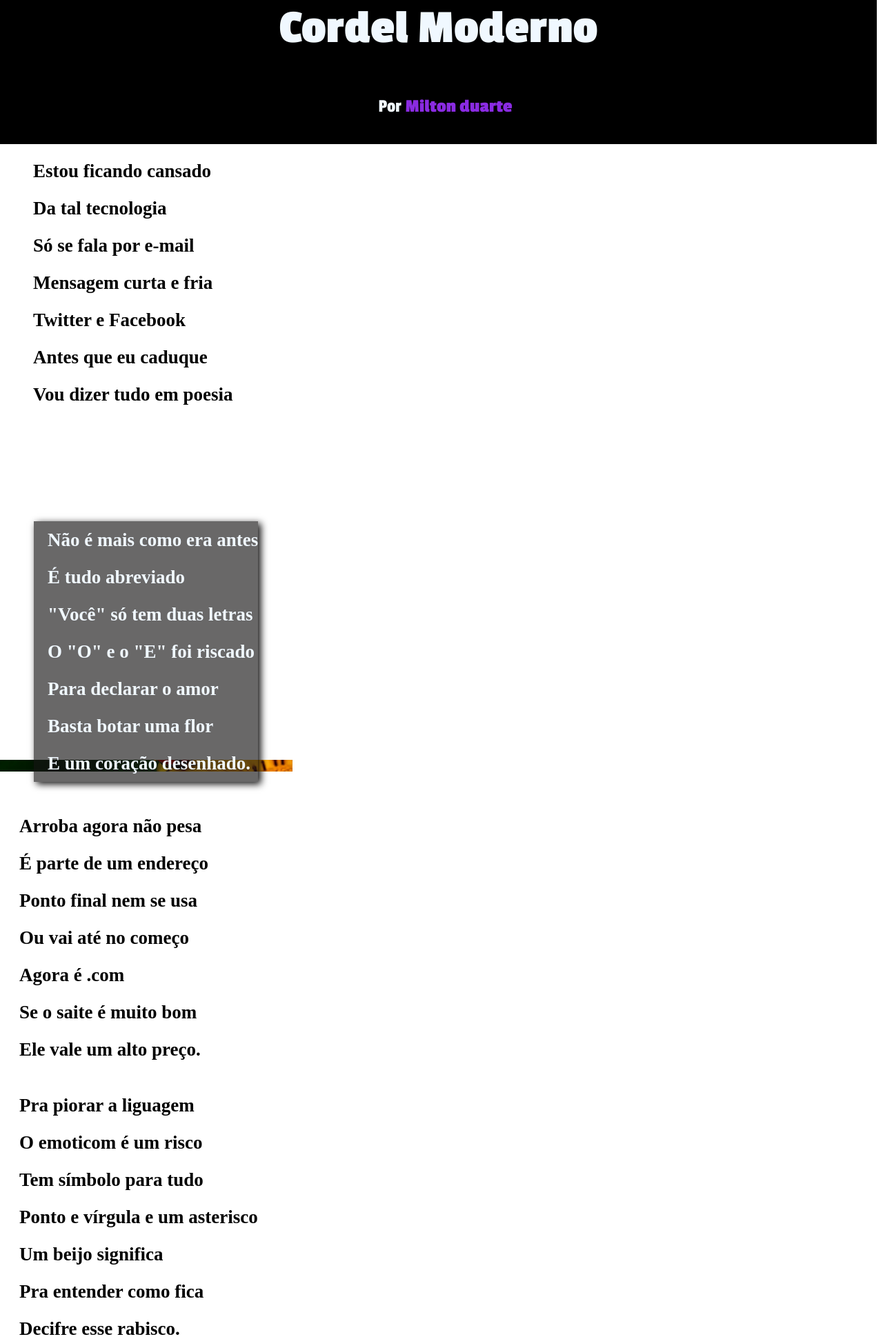
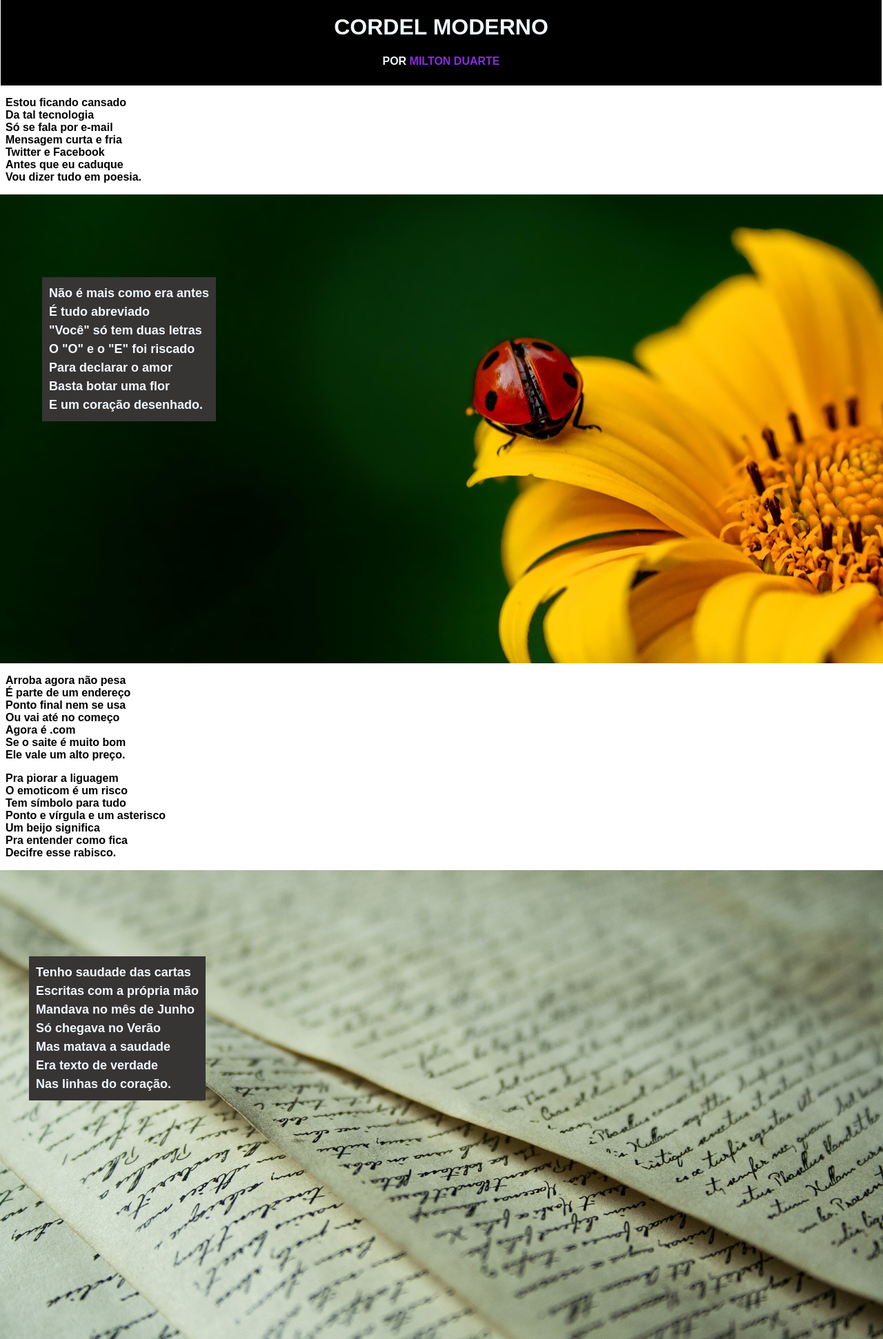
Before and after one commit to andremiquilino/projeto-cordel, a plain HTML site: page index.html in a window 1280 px wide. Shown: the part 18-1960 px from the top of the page at 69% size. Drawn offline with Linux system fonts and the light colour scheme.

Commit message:
correção do site

```diff
--- a/index.html
+++ b/index.html
@@ -3,45 +3,38 @@
 <head>
     <meta charset="UTF-8">
     <meta name="viewport" content="width=device-width, initial-scale=1.0">
-    <title>Projeto Cordel</title>
+    <title>Projeto Cordel </title>
     <link rel="stylesheet" href="style.css">
-    <style>
-        p{
-            font-size: 27px;
-        }
-    </style>
 </head>
 <body>
     <main>
         <h1>Cordel Moderno</h1>
-        <p>Por <strong><a href="https://www.recantodasletras.com.br/poesias/3186743" target="_blank">Milton duarte</a></strong></p>
+        <p>Por <a href="https://www.recantodasletras.com.br/poesias" target="_blank">Milton Duarte</a></p>
     </main>
-    <nav>
-        <p><strong>
+
+<p>
     Estou ficando cansado <br>
     Da tal tecnologia <br>
     Só se fala por e-mail <br>
     Mensagem curta e fria <br>
     Twitter e Facebook <br>
     Antes que eu caduque <br>
-                Vou dizer tudo em poesia
-        </strong></p>
-    </nav>
-    <header>
+    Vou dizer tudo em poesia. <br>
+</p>
+
+<div class="img1">
     <p>
-            <strong>
         Não é mais como era antes <br>
         É tudo abreviado <br>
         "Você" só tem duas letras <br>
         O "O" e o "E" foi riscado <br>
         Para declarar o amor <br>
         Basta botar uma flor <br>
-                E um coração desenhado.
-            </strong>
+        E um coração desenhado. <br>
     </p>
-    </header>
-    <strong>
-        <p style="font-size: 27px;">
+</div>
+
+<p>
     Arroba agora não pesa <br>
     É parte de um endereço <br>
     Ponto final nem se usa <br>
@@ -50,7 +43,8 @@
     Se o saite é muito bom <br>
     Ele vale um alto preço. <br>
 </p>
-        <p style="font-size: 27px;">
+
+<p>
     Pra piorar a liguagem <br>
     O emoticom é um risco <br>
     Tem símbolo para tudo <br>
@@ -59,9 +53,9 @@
     Pra entender como fica <br>
     Decifre esse rabisco. <br>
 </p>
-    </strong>
-    <div class="img">
-        <p><strong>
+
+<div class="img2">
+    <p>
         Tenho saudade das cartas <br>
         Escritas com a própria mão <br>
         Mandava no mês de Junho <br>
@@ -69,10 +63,10 @@
         Mas matava a saudade <br>
         Era texto de verdade <br>
         Nas linhas do coração. <br>
-        </strong></p>
+    </p>
 </div>
+
 <p>
-        <strong>
     Agora, escrevo e envio <br>
     Chegando na mesma hora <br>
     Mas quando vou prosear <br>
@@ -80,10 +74,9 @@
     Abriu outro aplicativo <br>
     O mundo ficou cativo <br>
     Da tecnologia do agora. <br>
-        </strong>
 </p>
+
 <p>
-        <strong>
     Felizmente, pra orar <br>
     Não precisa de internet <br>
     Deus escuta todo mundo <br>
@@ -91,10 +84,9 @@
     Dois pontos são dois joelhos <br>
     Seus lábios são aparelhos <br>
     Deixe que Deus interprete. <br>
-        </strong>
 </p>
-    <footer>
-        <p><strong>Site criado por André para <a href="https://www.youtube.com/c/CursoemV%C3%ADdeo" target="_blank">curso em vídeo</a></strong></p>
-    </footer>
+<nav>
+    <p>Site criado por André de <a href="https://www.cursoemvideo.com/login/?redirect_to=https%3A%2F%2Fwww.cursoemvideo.com%2Fcurso%2Fhtml5-css3-modulo1%2F#google_vignette" target="_blank">Curso em video</a></p>
+</nav>
 </body>
 </html>
--- a/style.css
+++ b/style.css
@@ -1,99 +1,68 @@
 @charset "UTF-8";
-
-@import url('https://fonts.googleapis.com/css2?family=Bebas+Neue&family=Passion+One:wght@400;700;900&display=swap');
-
-:root{
-    --fonte-padrão: Arial, Verdana, Helvetica,sans-serif;
-    --fonte-destaque:"Passion One", serif;
+body{
+    font-family: Arial, Helvetica, sans-serif;
 }
 main{
     background-color: black;
     color: aliceblue;
     text-align: center;
-    font-family: var(--fonte-destaque);
-    padding: 1px;
-    margin: -35px 1px -35px -8px;
-    font-size: 35px;
+    margin-left: -7px;
+    margin-right: -6px;
+    padding: 10px;
+    font-variant: small-caps;
+    text-transform: uppercase;
 }
-nav{
-    margin: 10px;
-    padding: 10px;
-    font-size: 27px;
-}
-main a{
+a{
     text-decoration: none;
-   color: blueviolet;
+    color: blueviolet;
 }
 a:hover{
     text-decoration: underline;
-    color: blueviolet;
-}
-a:active{
-    color: blue;
-}
-footer{
-    color: aliceblue;
-    background-color: black;
-    margin: -5px;
-}
-footer a{
-    text-decoration: none;
-   color: blueviolet;
-}
-a:hover{
-    text-decoration: underline;
-    color: blueviolet;
-}
-a:active{
     color: blue;
 }
 p{
-    line-height: 2em;
-    padding-left: 20px;
+    font-weight: bold;
 }
-header{
-    display: inline;
-    background-image: url(imagens/cordel.jpg);
-    height: 90vh;
-    width: 100%;
-    margin-left: -10px;
+div.img1{
+    background: url(imagens/cordel.jpg);
+    height: 85vh;
     background-position: right center;
     background-size: cover;
     background-attachment: fixed;
+    color: aliceblue;
+    margin-left: -8px;
+    margin-right: -8px;
+}div.img1 > p{
+    display: inline-block;
+    background-color: rgb(55, 52, 52);
+    padding: 10px;
+    margin-top: 120px;
+    margin-left: 61px;
+    font-size: 18px;
+    line-height: 1.5em;
 }
-
-header p{
+div.img2{
+    height: 85vh;
+    background: url(imagens/background002.jpg);
+    background-position: right center;
+    background-size: cover;
+    background-attachment: fixed;
+    margin-left: -8px;
+    margin-right: -8px;
+}
+div.img2 > p{
     display: inline-block;
-    background-color: rgba(21, 19, 19, 0.64);
-    max-width:400px;
-    max-height: 400px;
-    box-shadow: 4px 3px 10px rgb(11, 10, 10);
+    background-color: rgb(55, 52, 52);
     color: aliceblue;
-    margin: 110px 50px 10px 51px;
+    font-size: 18px;
+    line-height: 1.5em;
+    padding: 10px;
+    margin-left: 42px;
+    margin-top: 125px;
 }
-div.img{
-   background-image: url(imagens/background002.jpg);
-   height: 90vh;
-   background-size: cover;
-   background-position: right center;
-   background-attachment: fixed;
-
+nav{
+    background-color: black;
+    color: aliceblue;
+    text-align: center;
+    margin: -7px;
 }
-div.img p{
-    display: inline;
-    background-color: rgba(21, 19, 19, 0.64);
-    width: 380px;
-    color: aliceblue;
-    box-shadow: 4px 5px 10px black;
-    margin: 79px 10px 10px 67px;
-}
-@media screen and (max-width:600px) {
-    div.img p{
-        margin-left: 15px;
-        flex-direction: column;
-    }
-    main{
-        margin: -20px -9px 10px -15px;
-        flex-direction: column;
-    }
-}
```
Lines whose indentation alone changed are shown as unchanged.
